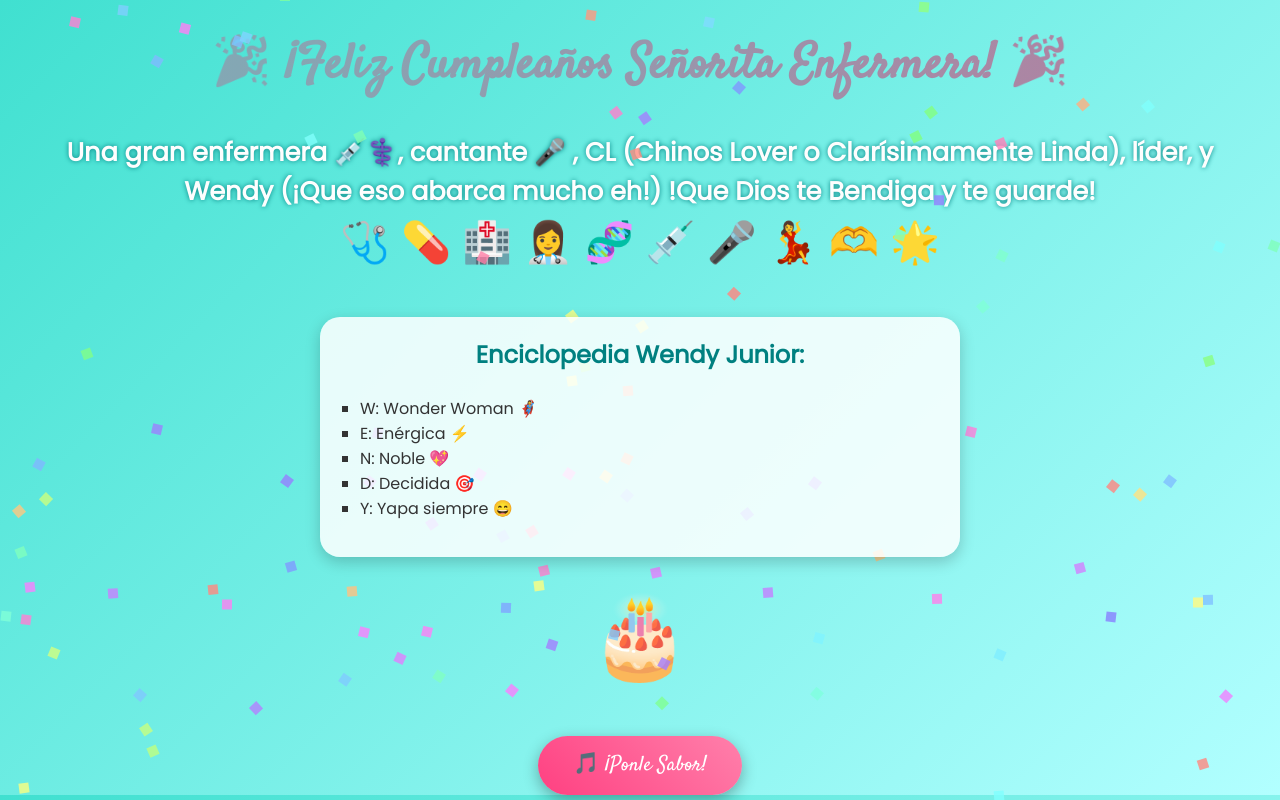
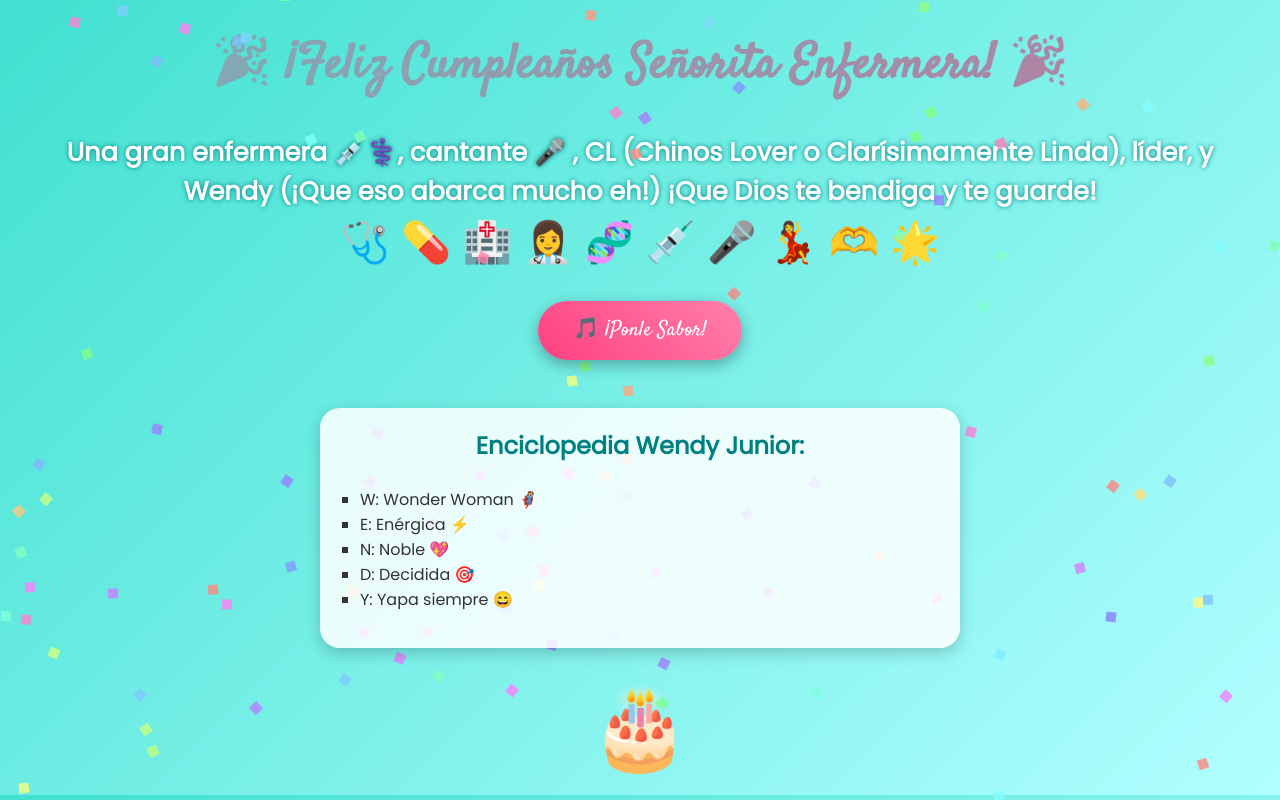
Before and after one commit to PaulCuestaC/cumple-Wendy, a plain HTML site: page index.html in a window 1280 px wide. Both pictures are taken after a click on the button "📖 Enciclopedia Wendy". Drawn offline with Linux system fonts and the light colour scheme.

Commit message:
Update index.html

```diff
--- a/index.html
+++ b/index.html
@@ -31,18 +31,12 @@
       100% { background-position: 0% 50%; }
     }
 
-
     h2 {
       font-family: 'Poppins', sans-serif;
       font-size: 1.6em;
       margin: 1rem 2rem;
       color: #fefefe;
       text-shadow: 0 0 5px #008080;
-}
-
-    @keyframes brillar {
-      from { text-shadow: 0 0 5px #fff; }
-      to { text-shadow: 0 0 20px #fff, 0 0 30px #fff; }
     }
 
     .iconos {
@@ -100,7 +94,7 @@
       box-shadow: 0 5px 15px rgba(0,0,0,0.3);
       transition: transform 0.3s, box-shadow 0.3s;
       font-family: 'Satisfy', cursive;
-      margin-top: 2rem;
+      margin: 1rem 1rem;
       position: relative;
       z-index: 2;
     }
@@ -109,6 +103,7 @@
       transform: scale(1.05);
       box-shadow: 0 8px 25px rgba(0,0,0,0.4);
     }
+
     .cuadro-scroll {
       width: 80%;
       max-width: 600px;
@@ -124,6 +119,19 @@
       text-align: left;
       z-index: 2;
       position: relative;
+      display: none;
+      animation: aparecer 0.8s ease forwards;
+    }
+
+    @keyframes aparecer {
+      from {
+        opacity: 0;
+        transform: translateY(20px);
+      }
+      to {
+        opacity: 1;
+        transform: translateY(0);
+      }
     }
 
     .cuadro-scroll h3 {
@@ -137,41 +145,28 @@
       padding-left: 20px;
       list-style-type: square;
     }
-    @keyframes aparecer {
-  from {
-    opacity: 0;
-    transform: translateY(20px);
-  }
-  to {
-    opacity: 1;
-    transform: translateY(0);
-  }
-}
-
-.cuadro-scroll {
-  display: none; /* Oculto al inicio */
-  animation: aparecer 0.8s ease forwards;
-}
   </style>
 </head>
 <body>
-  <!-- Confetti dinámico -->
   <div class="confetti"></div>
 
-  <!-- Título -->
   <h1>🎉 ¡Feliz Cumpleaños Señorita Enfermera! 🎉</h1>
 
-  <!-- Subtítulo personalizado -->
   <h2>Una gran enfermera 💉⚕️, cantante 🎤 , CL (Chinos Lover o Clarísimamente Linda),
-    líder, y Wendy (¡Que eso abarca mucho eh!) !Que Dios te Bendiga y te guarde!</h2>
+    líder, y Wendy (¡Que eso abarca mucho eh!) ¡Que Dios te bendiga y te guarde!</h2>
 
-  <!-- Emojis -->
   <div class="iconos">
     🩺 💊 🏥 👩‍⚕️ 🧬 💉 🎤 💃 🫶 🌟
   </div>
+
+  <!-- Botón para mostrar Enciclopedia -->
   <button id="btn-enciclopedia" class="btn-musica" onclick="mostrarEnciclopedia()">📖 Enciclopedia Wendy</button>
 
-<div class="cuadro-scroll">
+  <!-- Botón para música -->
+  <button class="btn-musica" onclick="document.getElementById('musica').play()">🎵 ¡Ponle Sabor!</button>
+
+  <!-- Cuadro oculto con scroll -->
+  <div class="cuadro-scroll" id="cuadro-wendy">
     <h3>Enciclopedia Wendy Junior:</h3>
     <ul>
       <li>W: Wonder Woman 🦸‍♀️</li>
@@ -179,23 +174,24 @@
       <li>N: Noble 💖</li>
       <li>D: Decidida 🎯</li>
       <li>Y: Yapa siempre 😄</li>
-    <!-- Aquí puedes seguir pegando lo que copiaste desde Word -->
     </ul>
   </div>
 
-  <!-- Pastel animado -->
+  <!-- Pastel -->
   <div class="pastel">🎂</div>
 
-  <!-- Botón para reproducir música -->
-  <button class="btn-musica" onclick="document.getElementById('musica').play()">🎵 ¡Ponle Sabor!</button>
-
-  <!-- Audio (recuerda usar una canción tuya si quieres más control) -->
+  <!-- Música principal -->
   <audio id="musica" loop>
     <source src="musica2.mp3" type="audio/mpeg">
     Tu navegador no soporta audio.
   </audio>
 
-  <!-- Script para generar confetti -->
+  <!-- Sonido de libro -->
+  <audio id="libro" preload="auto">
+    <source src="https://cdn.pixabay.com/audio/2023/04/06/audio_0d808b520a.mp3" type="audio/mp3">
+  </audio>
+
+  <!-- Confetti dinámico -->
   <script>
     const contenedor = document.querySelector('.confetti');
     for (let i = 0; i < 100; i++) {
@@ -205,13 +201,15 @@
       div.style.backgroundColor = `hsl(${Math.random() * 360}, 100%, 75%)`;
       contenedor.appendChild(div);
     }
-  </script>
-  <script>
+
     function mostrarEnciclopedia() {
-    document.querySelector('.cuadro-scroll').style.display = 'block';
-    document.getElementById('btn-enciclopedia').style.display = 'none';
+      const cuadro = document.getElementById('cuadro-wendy');
+      const boton = document.getElementById('btn-enciclopedia');
+      const sonido = document.getElementById('libro');
+      cuadro.style.display = 'block';
+      boton.style.display = 'none';
+      sonido.play();
     }
   </script>
-
 </body>
 </html>
```
Lines whose indentation alone changed are shown as unchanged.
